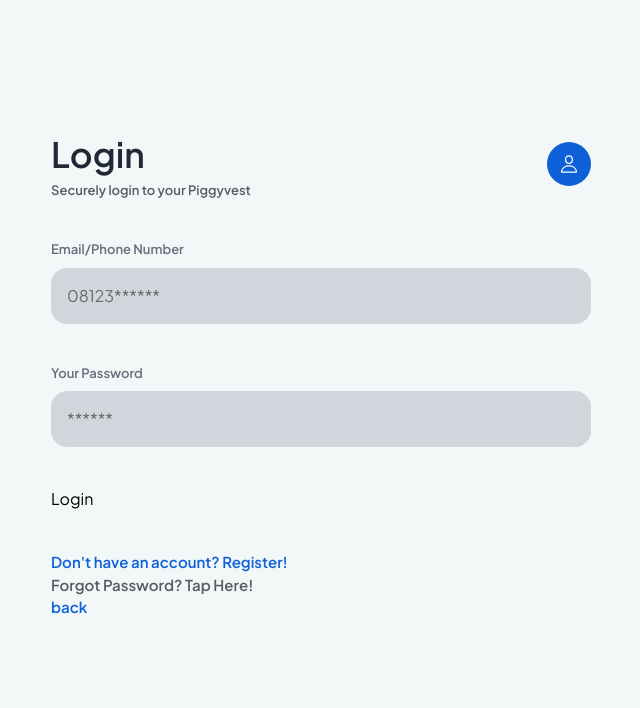
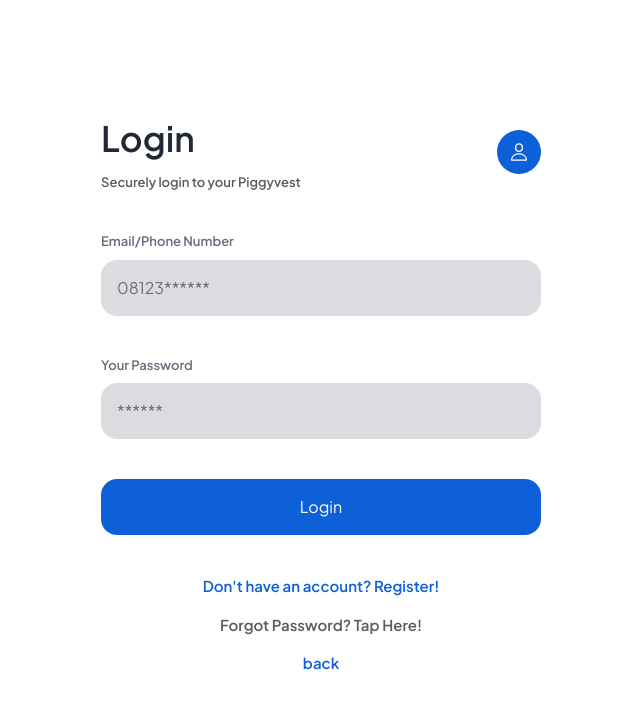
Before and after one commit to untitledDev9/piggyVest-full-function, a React (Vite) app: page /sign-in in a window 1280 px wide. Shown: the top 708 px of the page, without its empty margins (319-959 px from the left). Built offline with nearby package versions, Linux system fonts and the light colour scheme.

Commit message:
done with sign in 90%

```diff
--- a/src/pages/account/SignInPage.jsx
+++ b/src/pages/account/SignInPage.jsx
@@ -3,10 +3,11 @@
 import { Link } from 'react-router-dom';
 const SignInPage = () => {
   return (
-    <div className=' max-w-[700px]  mx-auto flex flex-col px-20 py-32 gap-10'>
+    <div className=' w-full bg-white h-screen'>
+    <div className=' max-w-[600px]  mx-auto flex flex-col px-20 py-28 gap-10'>
       <div className=' flex justify-between items-center-safe'>
         <div>
-          <h1 className=' text-[35px] font-[600] text-[#222936]'>Login</h1>
+          <h1 className=' text-[35px] font-[600] text-[#222936] mb-2'>Login</h1>
           <p className='text-[13px] font-[600] text-[#595b61]'>Securely login to your Piggyvest</p>
         </div>
         <div className=' rounded-full bg-[#0d60d8] p-3 h-fit'>
@@ -22,13 +23,14 @@
       <input type="text" name='password' placeholder='******'  className=' bg-[#666d7c3d]  p-4 rounded-2xl'/>
       </div>
       <div>
-        <button>Login</button>
+        <button className='bg-[#0d60d8] w-full p-4 rounded-2xl text-white'>Login</button>
       </div>
-      <div>
-        <p className='text-[15px] font-[600] text-[#0d60d8]'>Don't have an account? <Link to='create-account'>Register!</Link></p>
-        <p  className='text-[15px] font-[600] text-[#595b61]'>Forgot Password? Tap Here!</p>
-        <p className='text-[15px] font-[600] text-[#0d60d8]'>back</p>
+      <div className='text-center flex flex-col gap-4'>
+        <p className='text-[15px] font-[600] text-[#0d60d8] cursor-pointer'>Don't have an account? <Link to='create-account'>Register!</Link></p>
+        <p  className='text-[15px] font-[600] text-[#595b61] cursor-pointer'>Forgot Password? Tap Here!</p>
+        <p className='text-[15px] font-[600] text-[#0d60d8] cursor-pointer'>back</p>
       </div>
+    </div>
     </div>
   )
 }
```
